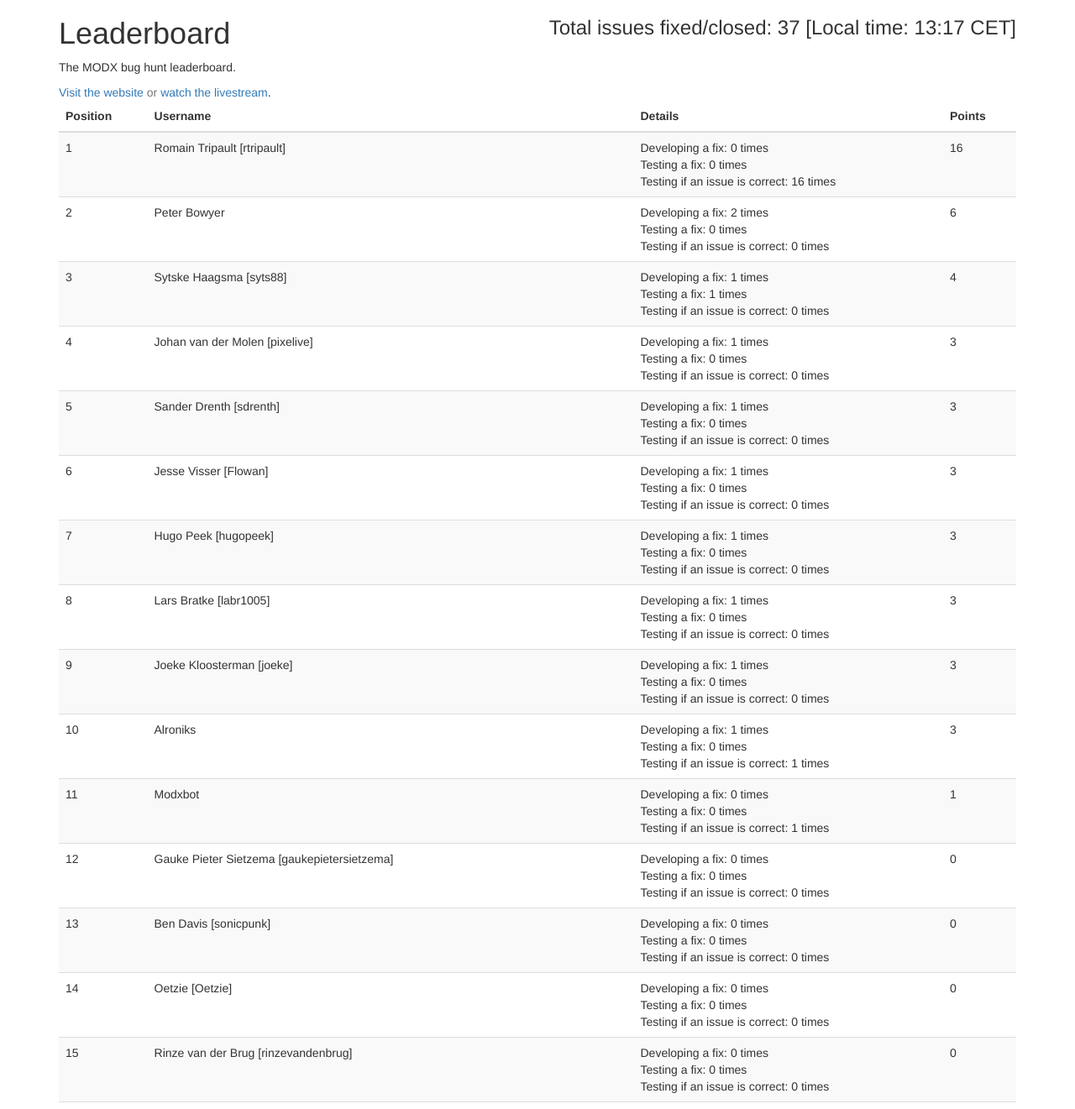
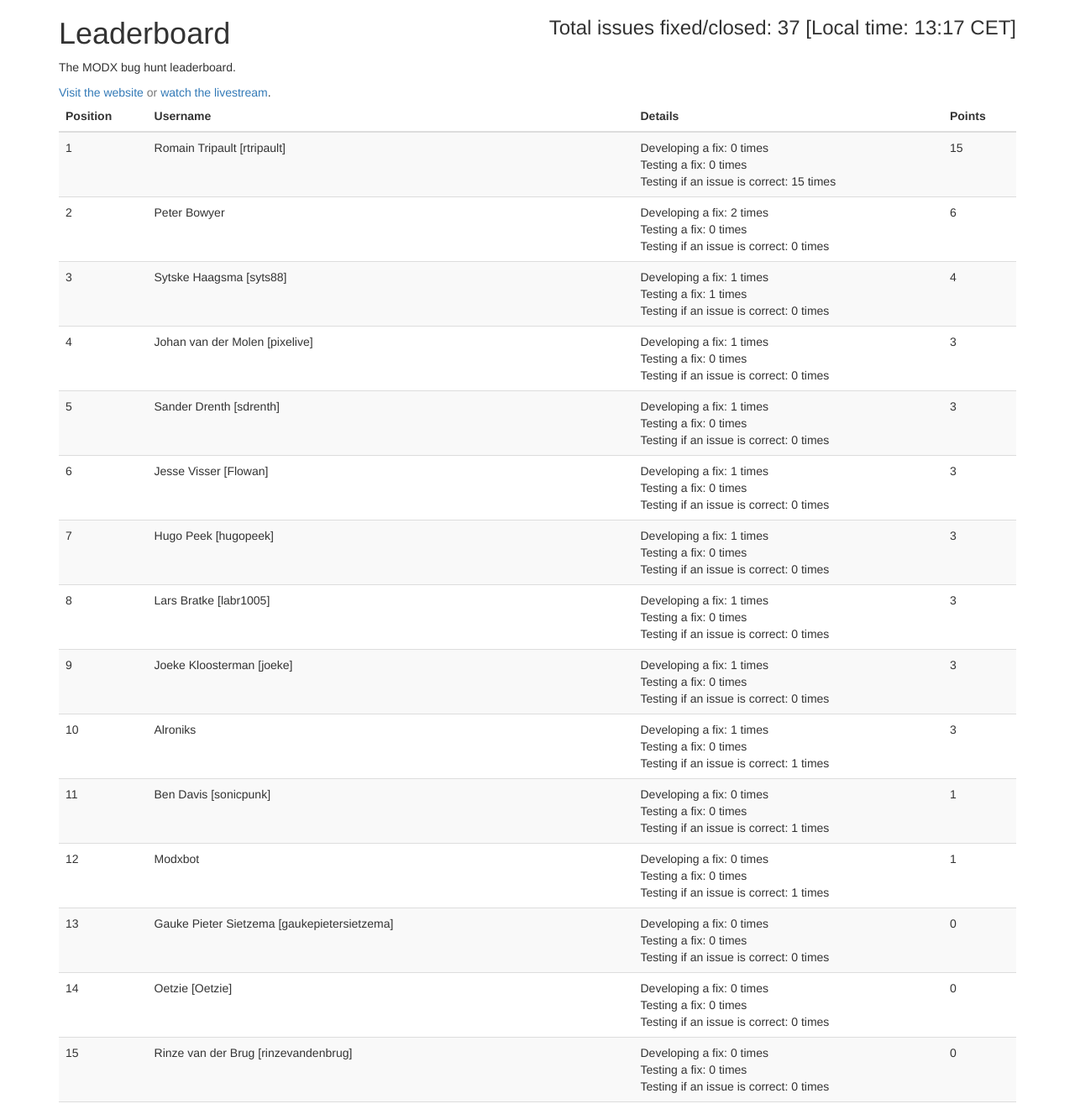
Before and after one commit to Sterc/modxbughunt, a PHP site: page /leaderboard.php in a window 1280 px wide. Shown: the part 120-1441 px from the top of the page at 84% size. Run offline with PHP 8.4, Linux system fonts and the light colour scheme.

Commit message:
leaderboard.php changed points romain

```diff
--- a/public_html/leaderboard.php
+++ b/public_html/leaderboard.php
@@ -139,10 +139,10 @@
                     <td>
                         Developing a fix: 0 times<br />
                         Testing a fix: 0 times<br />
-                        Testing if an issue is correct: 0 times
+                        Testing if an issue is correct: 1 times
                     </td>
                     <td>
-                        0
+                        1
                     </td>
                 </tr>
                 <tr>
@@ -300,10 +300,10 @@
                     <td>
                         Developing a fix: 0 times<br />
                         Testing a fix: 0 times<br />
-                        Testing if an issue is correct: 16 times
+                        Testing if an issue is correct: 15 times
                     </td>
                     <td>
-                        16
+                        15
                     </td>
                 </tr>
                 <tr>
```
